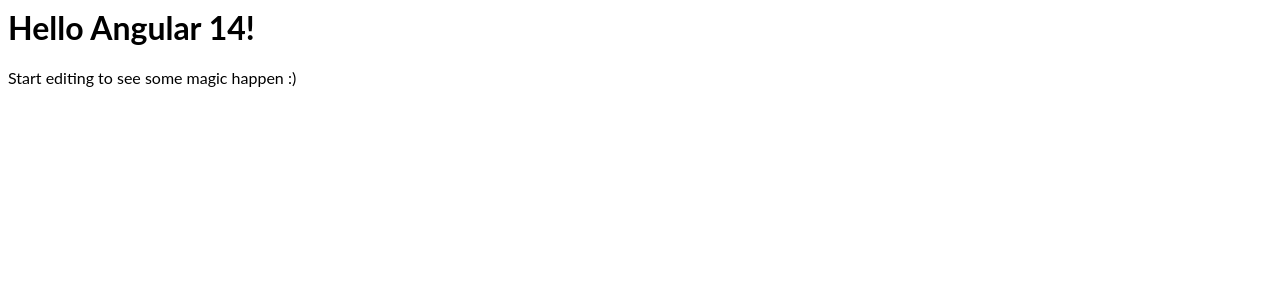
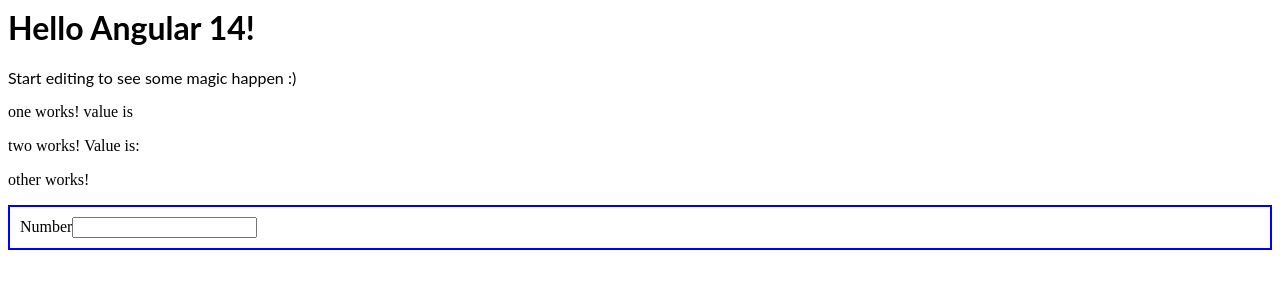
Before and after one commit to jagadeeshg0801/OneTwoThreeFour-Other, an Angular app: page / in a window 1280 px wide. Shown: the top 300 px of the page. Built offline with nearby package versions, Linux system fonts and the light colour scheme.

Commit message:
2 files modified, 10 added

```diff
--- a/src/app/app.component.html
+++ b/src/app/app.component.html
@@ -1,4 +1,5 @@
 <hello name="{{ name }}"></hello>
-<p>
-  Start editing to see some magic happen :)
-</p>
+<p>Start editing to see some magic happen :)</p>
+<app-one></app-one>
+<app-two></app-two>
+<app-other></app-other>
--- /dev/null
+++ b/src/app/one/one.component.html
@@ -0,0 +1 @@
+<p>one works! value is {{ count }}</p>
--- /dev/null
+++ b/src/app/one/one.component.ts
@@ -0,0 +1,18 @@
+import { Component, OnInit } from '@angular/core';
+import { TestService } from '../test.service';
+
+@Component({
+  selector: 'app-one',
+  templateUrl: './one.component.html',
+  styleUrls: ['./one.component.css'],
+})
+export class OneComponent implements OnInit {
+  count: any;
+  constructor(private testService: TestService) {}
+
+  ngOnInit() {
+    this.testService.getCounter().subscribe((res: number) => {
+      console.log('number', (this.count = res));
+    });
+  }
+}
--- /dev/null
+++ b/src/app/other/other.component.html
@@ -0,0 +1,5 @@
+<p>other works!</p>
+<div style="border:2px solid blue; padding: 10px">
+  <label>Number</label>
+  <input #count type="number" (keyup)="setcounter(count.value)" />
+</div>
--- /dev/null
+++ b/src/app/other/other.component.ts
@@ -0,0 +1,17 @@
+import { Component, OnInit } from '@angular/core';
+import { TestService } from '../test.service';
+
+@Component({
+  selector: 'app-other',
+  templateUrl: './other.component.html',
+  styleUrls: ['./other.component.css'],
+})
+export class OtherComponent implements OnInit {
+  constructor(private testService: TestService) {}
+
+  ngOnInit() {}
+
+  setcounter(numb: any) {
+    this.testService.setCounter(Number(numb));
+  }
+}
--- /dev/null
+++ b/src/app/test.service.ts
@@ -0,0 +1,18 @@
+import { Injectable } from '@angular/core';
+import { Observable, ReplaySubject } from 'rxjs';
+import { count } from 'rxjs/operators';
+
+@Injectable()
+export class TestService {
+  counter = new ReplaySubject(1);
+  constructor() {}
+
+  setCounter(counter: number) {
+    console.log('counter', this.counter);
+    this.counter.next(counter);
+  }
+
+  getCounter() {
+    return this.counter;
+  }
+}
--- /dev/null
+++ b/src/app/two/two.component.html
@@ -0,0 +1 @@
+<p>two works! Value is: {{ count }}</p>
--- /dev/null
+++ b/src/app/two/two.component.ts
@@ -0,0 +1,18 @@
+import { Component, OnInit } from '@angular/core';
+import { TestService } from '../test.service';
+
+@Component({
+  selector: 'app-two',
+  templateUrl: './two.component.html',
+  styleUrls: ['./two.component.css'],
+})
+export class TwoComponent implements OnInit {
+  count: any;
+  constructor(private testService: TestService) {}
+
+  ngOnInit() {
+    this.testService.getCounter().subscribe((res: number) => {
+      console.log('number', (this.count = res * 2));
+    });
+  }
+}
```
Also changed, not shown: src/app/app.module.ts (+15 -4 lines), src/app/one/one.component.css (added), src/app/other/other.component.css (added), src/app/two/two.component.css (added).
